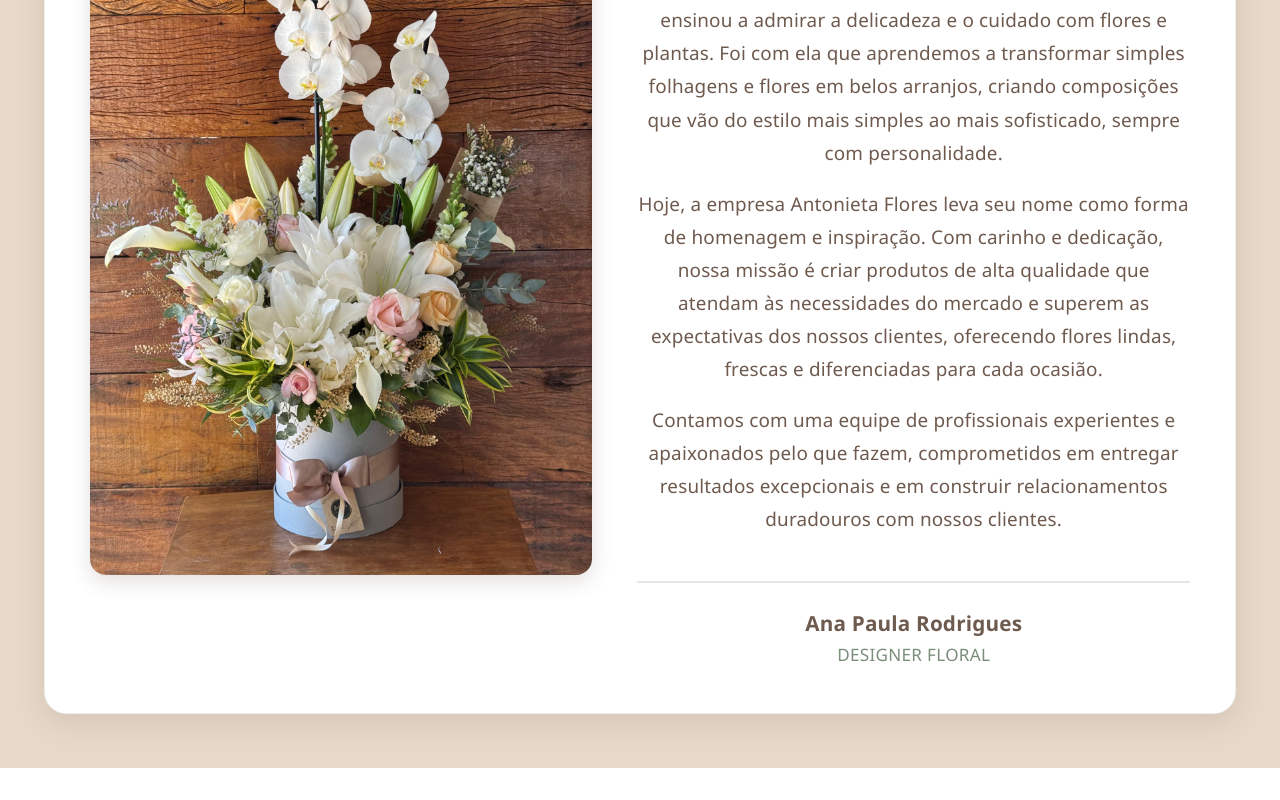
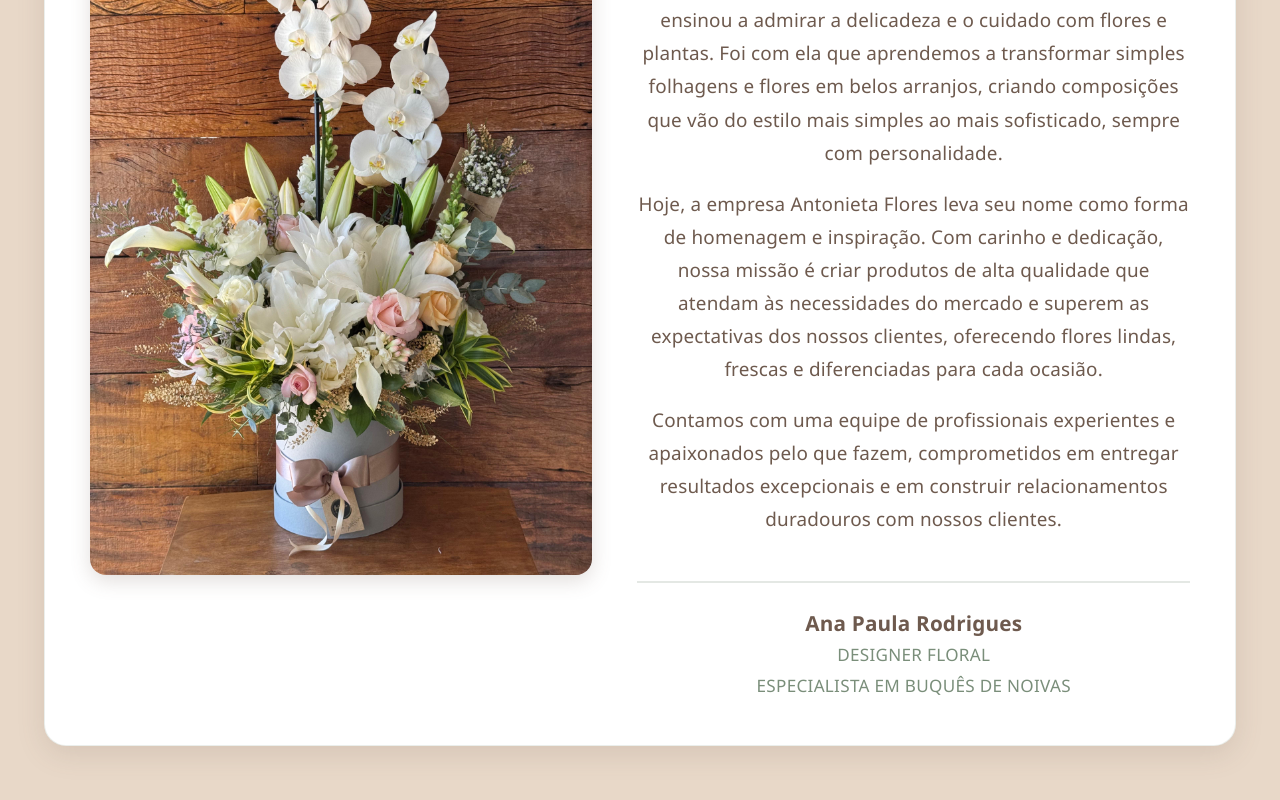
Before and after one commit to lucasrcdesa/antonietaFlores, a React (Vite) app in the folder front/: page /sobre in a window 1280 px wide. Shown: the part 478-1278 px from the top of the page. Before the commit the page ends 1246 px from the top, so only its background shows below. Built offline with nearby package versions, Linux system fonts and the light colour scheme.

Commit message:
adicionando especialista

```diff
--- a/front/src/sobre/sobreScreen.tsx
+++ b/front/src/sobre/sobreScreen.tsx
@@ -32,6 +32,8 @@ const SobreScreen = () => {
                   <strong>Ana Paula Rodrigues</strong>
                 </p>
                 <p className={styles.signatureTitle}>Designer Floral</p>
+                <p className={styles.signatureTitle}>Especialista em buquês de noivas</p>
+
               </div>
             </div>
           </div>
```
